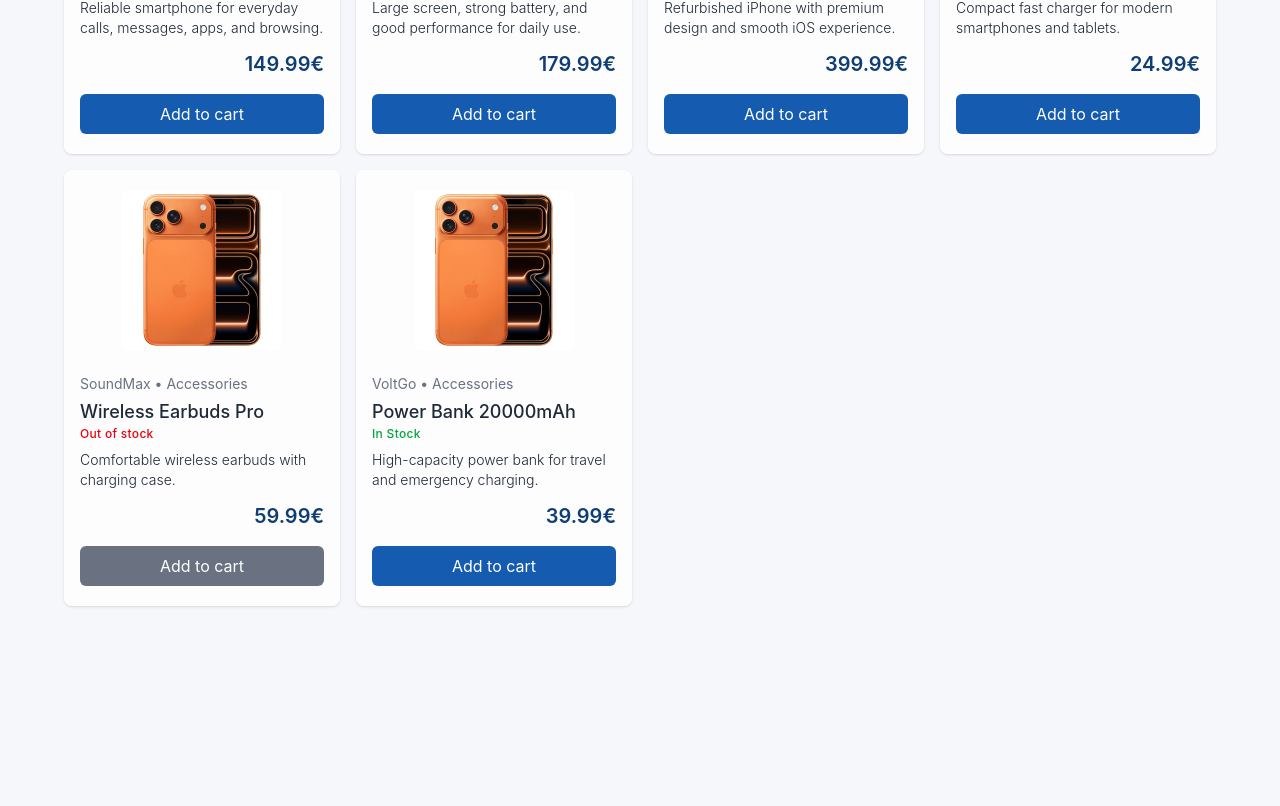
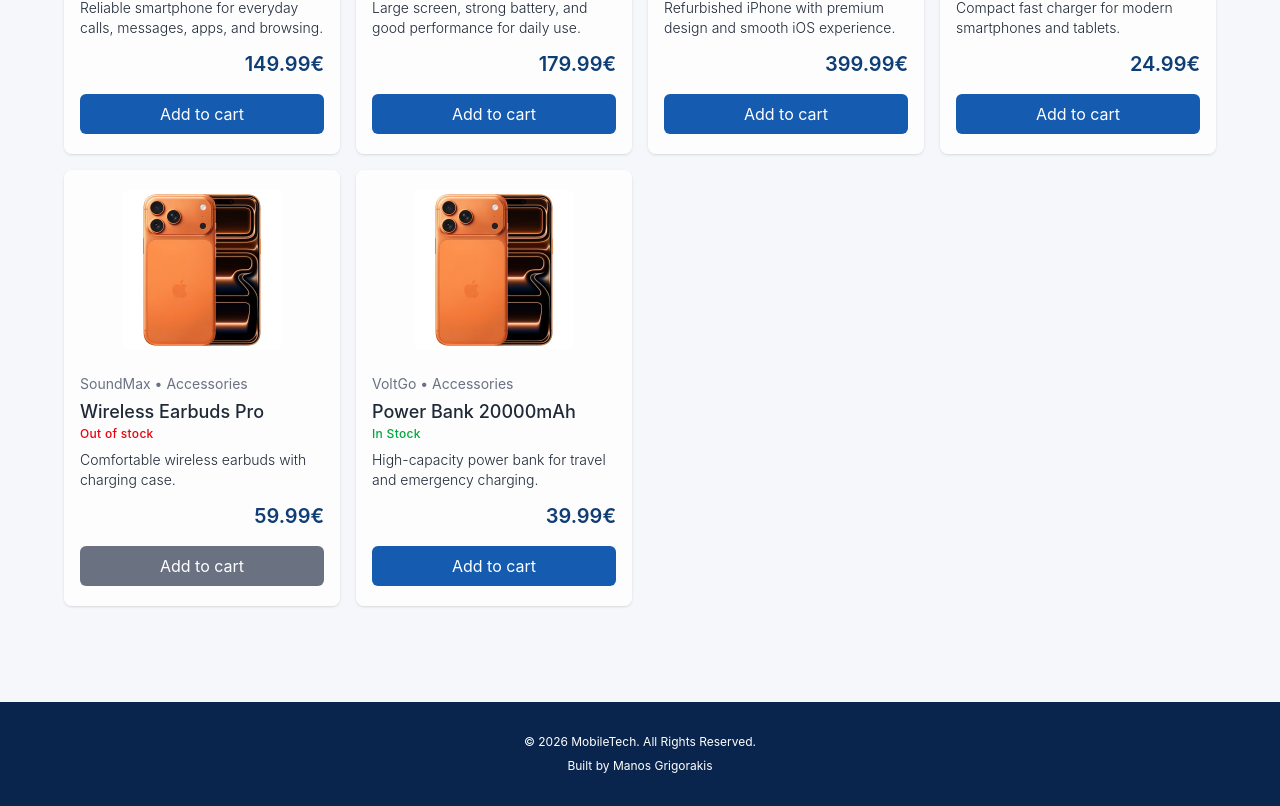
Before and after one commit to manos-grigorakis/mobiletech, a Vue app in the folder frontend/: page / in a window 1280 px wide. Shown: the part 1033-1839 px from the top of the page. Before the commit the page ends 1735 px from the top, so only its background shows below. Built offline with nearby package versions, Linux system fonts and the light colour scheme; the HTML template or start-up script is replaced by a standard one.

Commit message:
feat: add footer

```diff
--- a/frontend/src/App.vue
+++ b/frontend/src/App.vue
@@ -1,4 +1,5 @@
 <script setup lang="ts">
+import TheFooter from './components/layout/TheFooter.vue'
 import Navbar from './components/layout/TheNavbar.vue'
 </script>
 
@@ -7,6 +8,7 @@
   <main>
     <RouterView />
   </main>
+  <TheFooter />
 </template>
 
 <style scoped></style>
--- /dev/null
+++ b/frontend/src/components/layout/TheFooter.vue
@@ -0,0 +1,16 @@
+<script setup lang="ts">
+const year = new Date().getFullYear()
+</script>
+
+<template>
+  <footer class="w-full py-8 text-xs text-center text-white bg-primary-900">
+    <!-- Content -->
+    <p>© {{ year }} MobileTech. All Rights Reserved.</p>
+    <span class="block mt-2"
+      >Built by
+      <a href="https://manosgrigorakis.com" target="_blank" class="hover:text-accent-500"
+        >Manos Grigorakis</a
+      ></span
+    >
+  </footer>
+</template>
```
